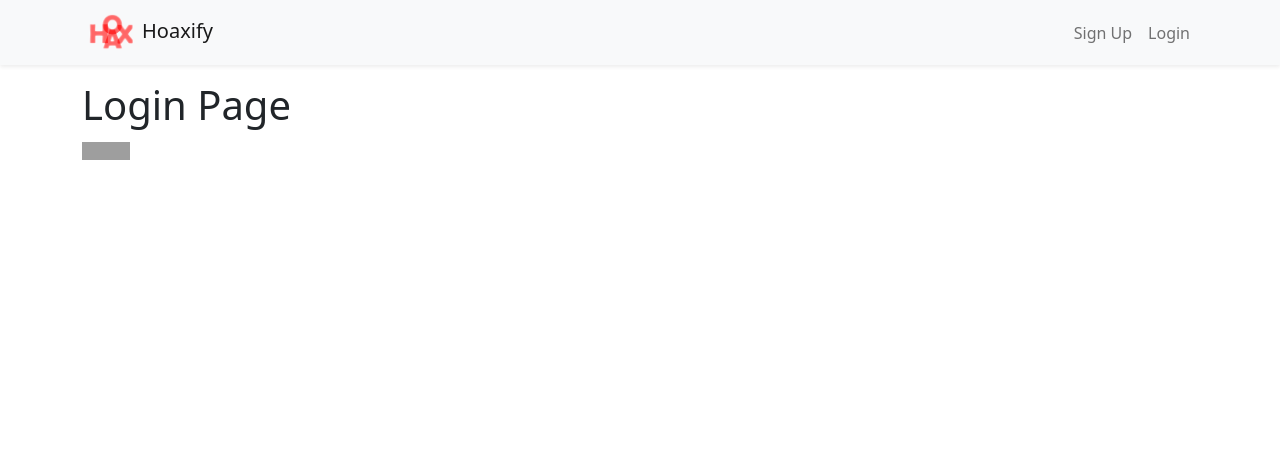
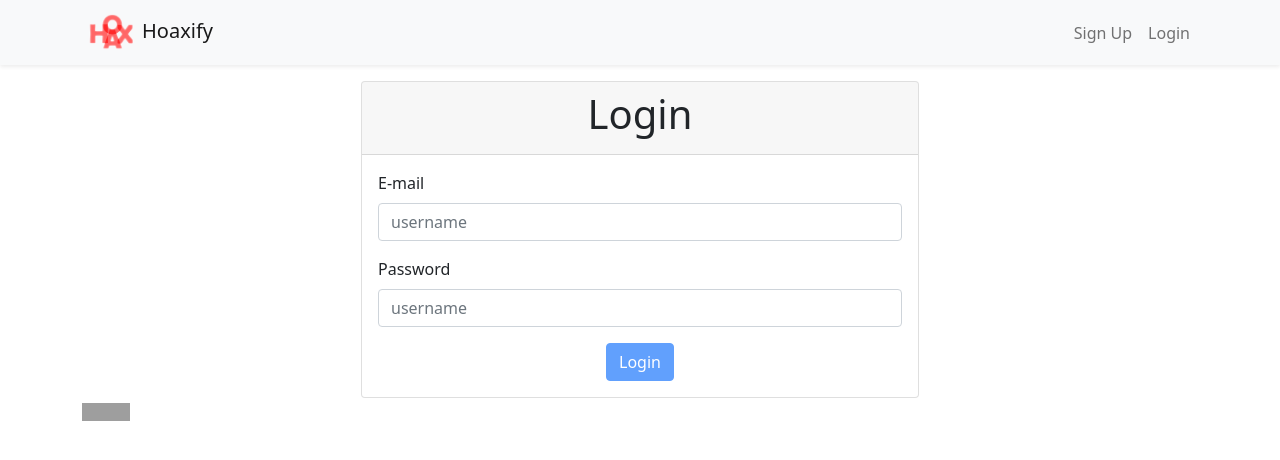
Before and after one commit to DindoLeonard/RTL-JEST-REDUX-train, a React (Create React App) app: page /login in a window 1280 px wide. Shown: the top 460 px of the page. Built offline with nearby package versions, Linux system fonts and the light colour scheme; grey boxes are pictures that could not be loaded.

Commit message:
LoginPage inputs test

```diff
--- a/src/api/apiCalls.ts
+++ b/src/api/apiCalls.ts
@@ -41,3 +41,7 @@ export const getUserById = (id: string) => {
     image: string | null;
   }>(`/api/1.0/users/${id}`);
 };
+
+export const login = (body: { email: string; password: string }) => {
+  return axios.post('/api/1.0/auth', body);
+};
--- a/src/pages/LoginPage.tsx
+++ b/src/pages/LoginPage.tsx
@@ -1,9 +1,80 @@
-import React from 'react';
+import React, { useEffect, useState } from 'react';
+import { login } from '../api/apiCalls';
+import Alert from '../components/Alert';
+import Input from '../components/Input';
+import Spinner from '../components/Spinner';
 
 const LoginPage = (): React.ReactElement => {
+  const [email, setEmail] = useState<undefined | string>(undefined);
+  const [password, setPassword] = useState<undefined | string>(undefined);
+  const [apiProgress, setApiProgress] = useState<boolean>(false);
+  const [failMessage, setFailMessage] = useState<undefined | string>(undefined);
+
+  useEffect(() => {
+    setFailMessage(undefined);
+  }, [email, password]);
+
+  const disabled = !(email && password);
+
+  const submit = async (e: React.SyntheticEvent) => {
+    try {
+      e.preventDefault();
+      setApiProgress(true);
+
+      await login({
+        email: email as string,
+        password: password as string,
+      });
+
+      // eslint-disable-next-line @typescript-eslint/no-explicit-any
+    } catch (error: any) {
+      //
+      setFailMessage(error.response.data.message);
+      setApiProgress(false);
+    }
+    setApiProgress(false);
+  };
+
   return (
-    <div data-testid="login-page">
-      <h1>Login Page</h1>
+    <div
+      className="col-lg-6  offset-lg-3 col-md-8 offset-md-2"
+      data-testid="login-page"
+    >
+      <form className="card ">
+        <div className="card-header">
+          <h1 className="text-center">Login</h1>
+        </div>
+        <div className="card-body">
+          <Input
+            label="E-mail"
+            id="email"
+            onChange={(e) => {
+              setEmail(e.target.value);
+            }}
+          />
+          <Input
+            label="Password"
+            id="password"
+            type="password"
+            onChange={(e) => {
+              setPassword(e.target.value);
+            }}
+          />
+
+          {failMessage && <Alert type="danger">{failMessage}</Alert>}
+
+          <div className="text-center">
+            <button
+              disabled={disabled || apiProgress}
+              className="btn btn-primary"
+              onClick={submit}
+            >
+              {apiProgress && <Spinner />}
+              Login
+            </button>
+          </div>
+        </div>
+      </form>
     </div>
   );
 };
```
Also changed, not shown: 2 other files (tests, documents, lock files or other folders).
